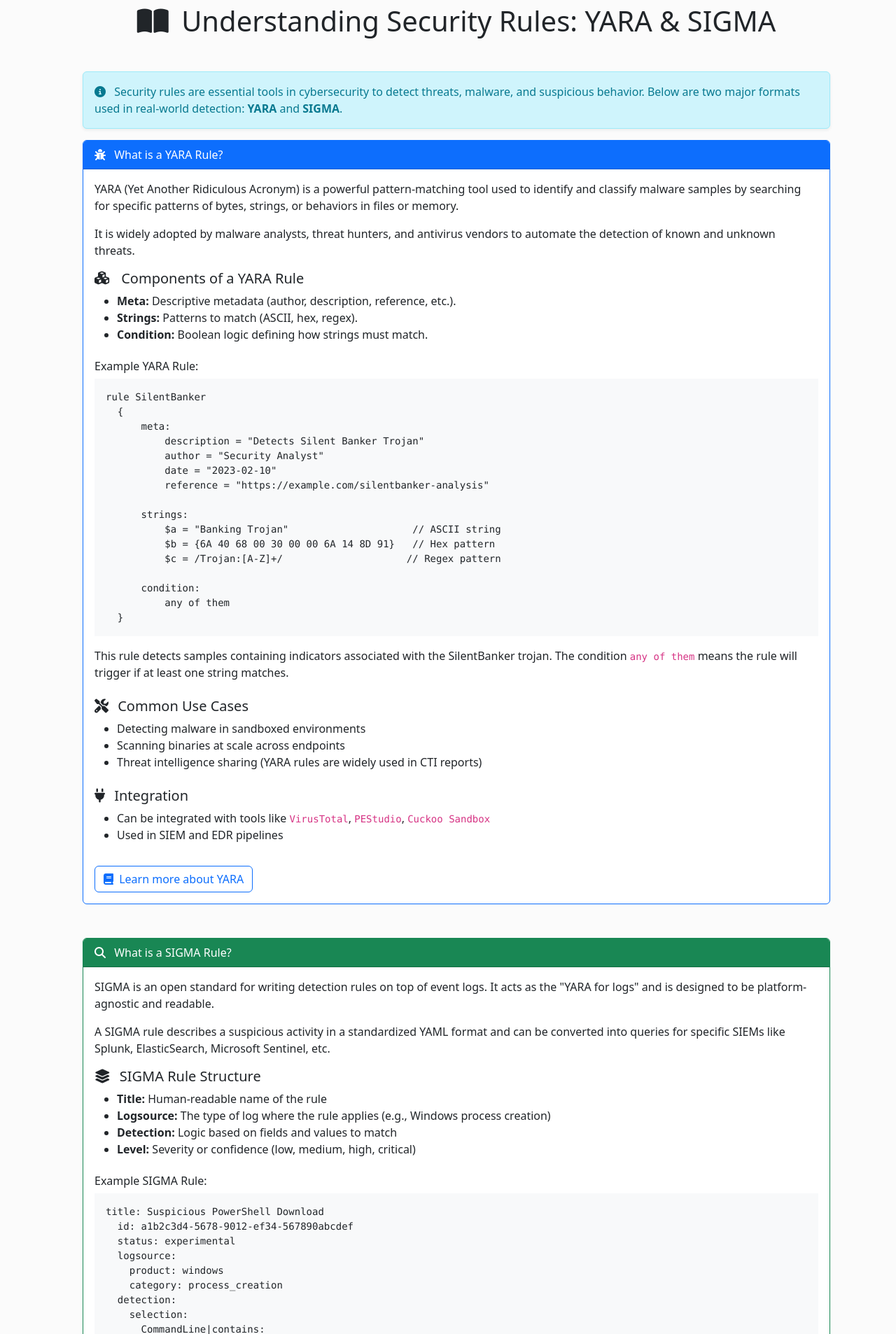
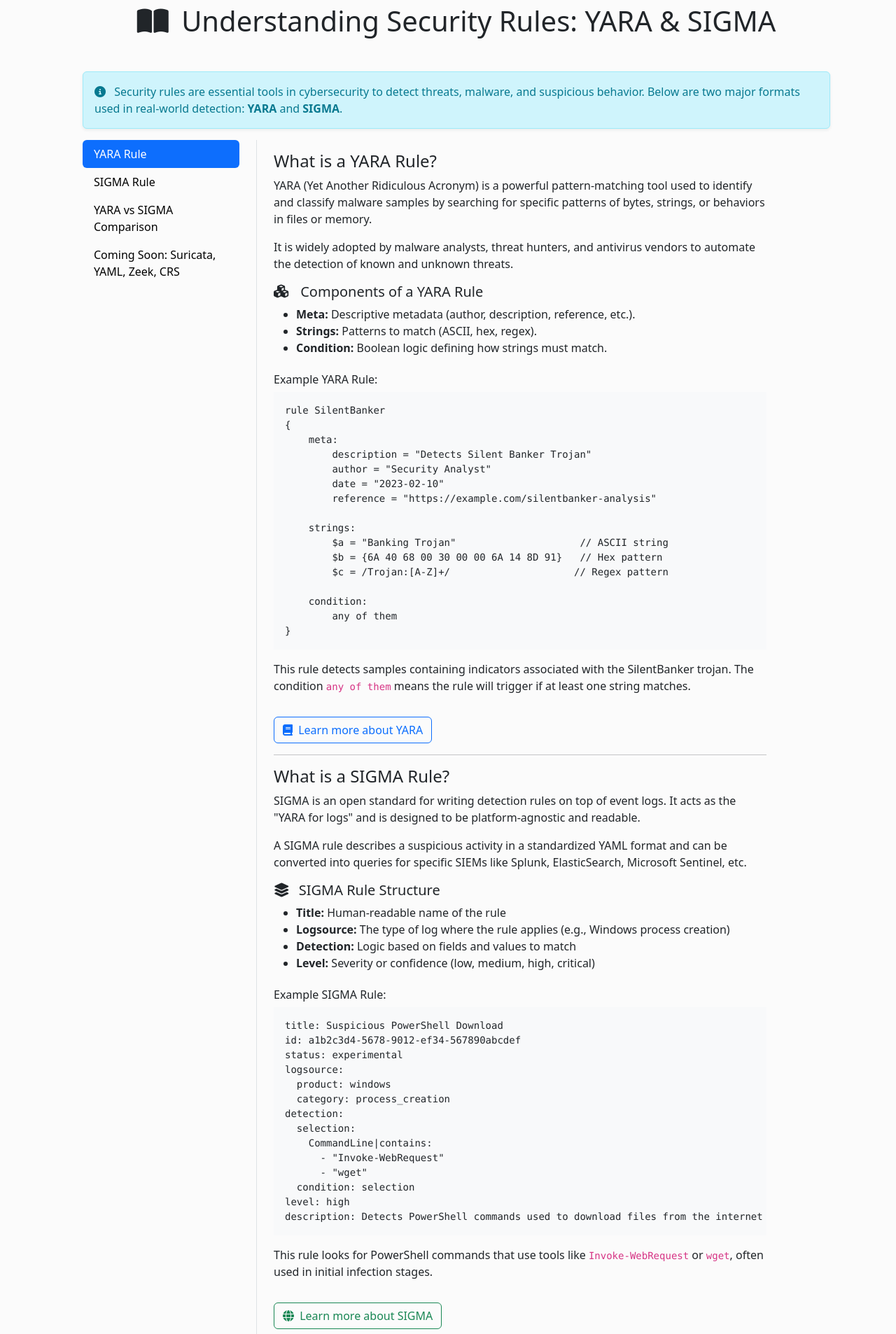
Before and after one commit to ngsoti/rulezet-core, a Flask app: page /rule/rules_info in a window 1280 px wide. Shown: the part 142-2048 px from the top of the page at 70% size. Run offline with Flask 3, Linux system fonts and the light colour scheme; the visitor is signed in with stand-in values (Sample User, id 1); data that the repository does not hold is empty; some libraries are stand-ins or nearby versions.

Commit message:
chg: [add boostrap component] new style with boostrap

```diff
--- a/app/rule/rule.py
+++ b/app/rule/rule.py
@@ -62,7 +62,6 @@ def rules_list():
 
 
 @rule_blueprint.route("/rules_info", methods=['GET', 'POST'])
-@login_required
 def rules_info():
     return render_template("rule/rules_info.html")
 
--- a/app/templates/rule/rules_info.html
+++ b/app/templates/rule/rules_info.html
@@ -13,12 +13,26 @@
     Security rules are essential tools in cybersecurity to detect threats, malware, and suspicious behavior. Below are two major formats used in real-world detection: <strong>YARA</strong> and <strong>SIGMA</strong>.
   </div>
 
+  <div class="row">
+    <!-- Navigation sidebar -->
+    <div class="col-3">
+      <nav id="navbar-example3" class="h-100 flex-column align-items-stretch pe-4 border-end">
+        <nav class="nav nav-pills flex-column">
+          <a class="nav-link" href="#item-1">YARA Rule</a>
+          <a class="nav-link" href="#item-2">SIGMA Rule</a>
+          <a class="nav-link" href="#item-3">YARA vs SIGMA Comparison</a>
+          <a class="nav-link" href="#item-4">Coming Soon: Suricata, YAML, Zeek, CRS</a>
+        </nav>
+      </nav>
+    </div>
+
+    <!-- Content area -->
+    <div class="col-8">
+      <div data-bs-spy="scroll" data-bs-target="#navbar-example3" data-bs-smooth-scroll="true" class="scrollspy-example-2" tabindex="0">
+
         <!-- YARA section -->
-<div class="card border-primary mb-5">
-    <div class="card-header bg-primary text-white">
-      <i class="fas fa-bug me-2"></i> What is a YARA Rule?
-    </div>
-    <div class="card-body">
+        <div id="item-1" class="mt-3 mb-3"></div>
+          <h4>What is a YARA Rule?</h4>
           <p>
             YARA (Yet Another Ridiculous Acronym) is a powerful pattern-matching tool used to identify and classify malware samples by searching for specific patterns of bytes, strings, or behaviors in files or memory.
           </p>
@@ -53,32 +67,14 @@
 
           <p>This rule detects samples containing indicators associated with the SilentBanker trojan. The condition <code>any of them</code> means the rule will trigger if at least one string matches.</p>
 
-      <h5 class="mt-4"><i class="fas fa-tools me-2"></i> Common Use Cases</h5>
-      <ul>
-        <li>Detecting malware in sandboxed environments</li>
-        <li>Scanning binaries at scale across endpoints</li>
-        <li>Threat intelligence sharing (YARA rules are widely used in CTI reports)</li>
-      </ul>
-
-      <h5 class="mt-4"><i class="fas fa-plug me-2"></i> Integration</h5>
-      <ul>
-        <li>Can be integrated with tools like <code>VirusTotal</code>, <code>PEStudio</code>, <code>Cuckoo Sandbox</code></li>
-        <li>Used in SIEM and EDR pipelines</li>
-      </ul>
-
           <a href="https://yara.readthedocs.io/en/latest/" target="_blank" class="btn btn-outline-primary mt-3">
             <i class="fas fa-book me-1"></i> Learn more about YARA
           </a>
         </div>
-  </div>
-
-
+        <hr/>
         <!-- SIGMA section -->
-<div class="card border-success mb-5">
-    <div class="card-header bg-success text-white">
-      <i class="fas fa-search me-2"></i> What is a SIGMA Rule?
-    </div>
-    <div class="card-body">
+        <div id="item-2" class="mt-3 mb-3">
+          <h4>What is a SIGMA Rule?</h4>
           <p>
             SIGMA is an open standard for writing detection rules on top of event logs. It acts as the "YARA for logs" and is designed to be platform-agnostic and readable.
           </p>
@@ -112,31 +108,14 @@
 
           <p>This rule looks for PowerShell commands that use tools like <code>Invoke-WebRequest</code> or <code>wget</code>, often used in initial infection stages.</p>
 
-      <h5 class="mt-4"><i class="fas fa-tools me-2"></i> Use Cases</h5>
-      <ul>
-        <li>Detect lateral movement and privilege escalation</li>
-        <li>Identify common TTPs (MITRE ATT&CK techniques)</li>
-        <li>Feed into SOAR tools for automated response</li>
-      </ul>
-
-      <h5 class="mt-4"><i class="fas fa-exchange-alt me-2"></i> Conversion Tools</h5>
-      <ul>
-        <li><code>sigmac</code> (official SIGMA converter)</li>
-        <li><code>uncoder.io</code> (GUI for rule creation and conversion)</li>
-        <li>Custom pipelines using Python or SIEM native parsers</li>
-      </ul>
-
           <a href="https://sigmahq.io/" target="_blank" class="btn btn-outline-success mt-3">
             <i class="fas fa-globe me-1"></i> Learn more about SIGMA
           </a>
         </div>
-  </div>
-
-
+        <hr/>
         <!-- Comparison Table -->
-  <h2 class="text-center my-4">
-    <i class="fas fa-balance-scale me-2"></i> YARA vs SIGMA Comparison
-  </h2>
+        <div id="item-3" class="mt-3 mb-3">
+          <h4>YARA vs SIGMA Comparison</h4>
           <table class="table table-bordered text-center">
             <thead class="table-secondary">
               <tr>
@@ -168,6 +147,10 @@
               </tr>
             </tbody>
           </table>
+        </div>
+        <hr/>
+        <!-- Coming Soon -->
+        <div id="item-4" class="mt-3 mb-3">
           <div class="alert alert-info mt-4">
             <i class="fas fa-tools me-2"></i>
             <strong>Coming soon!</strong> We're currently working on support for additional detection rule formats including
@@ -177,7 +160,11 @@
             <span class="badge bg-secondary">CRS</span> (Core Rule Set).
             Stay tuned — new rule types and advanced features are on the way!
           </div>
+        </div>
 
+      </div>
+    </div>
+  </div>
 
   <!-- Footer callout -->
   <div class="alert alert-warning mt-5">
@@ -199,6 +186,7 @@
 </div>
 {% endblock %}
 
+
 {% block script %}
 <script type="module">
     const {createApp, ref, onMounted} = Vue
```
Lines whose indentation alone changed are shown as unchanged.
